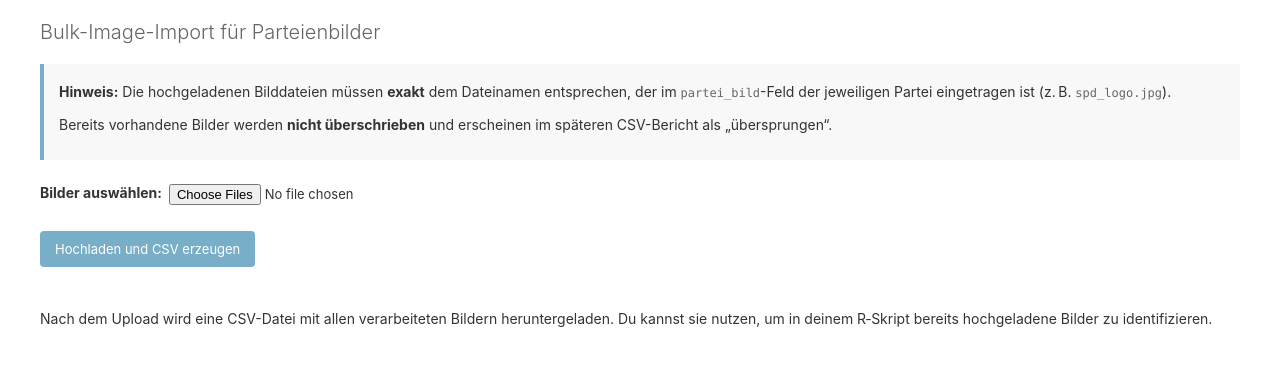
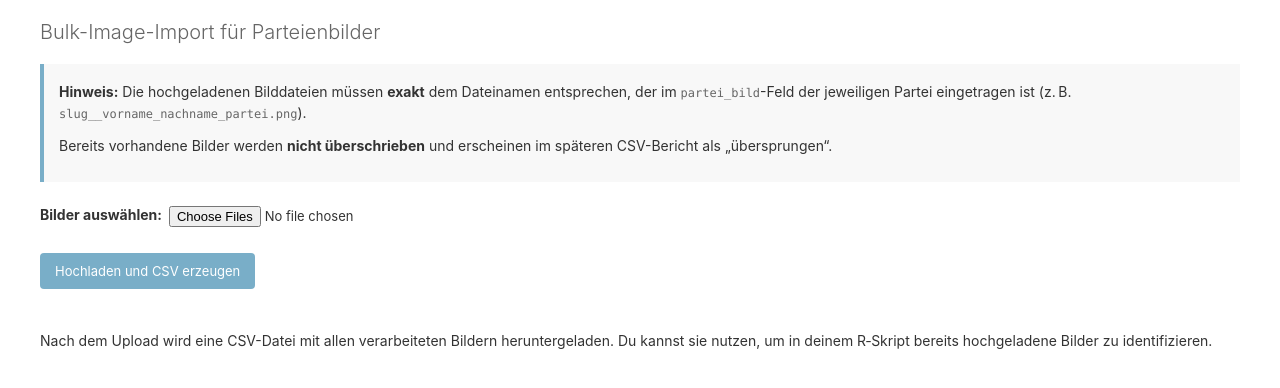
Before and after one commit to carlos-pusch/WahlrechnerZero, a Django app: page /admin/bulk-upload/ in a window 1280 px wide. Shown: the part 86-474 px from the top of the page. Run offline with Django 4.2, Linux system fonts and the light colour scheme; the visitor is signed in with stand-in values (Sample User, id 1); parts of the project's set-up code (start-up, migrations or seed data) failed here and were passed over.

Commit message:
Update bulk_upload.html

```diff
--- a/wahlrechner/wahlrechner/templates/admin/bulk_upload.html
+++ b/wahlrechner/wahlrechner/templates/admin/bulk_upload.html
@@ -8,7 +8,7 @@
   <h1>Bulk-Image-Import für Parteienbilder</h1>
   <div style="margin: 20px 0; padding: 15px; background: #f8f8f8; border-left: 4px solid #79aec8;">
     <p><strong>Hinweis:</strong> Die hochgeladenen Bilddateien müssen <strong>exakt</strong> dem Dateinamen entsprechen,
-    der im <code>partei_bild</code>-Feld der jeweiligen Partei eingetragen ist (z. B. <code>spd_logo.jpg</code>).</p>
+    der im <code>partei_bild</code>-Feld der jeweiligen Partei eingetragen ist (z. B. <code>slug__vorname_nachname_partei.png</code>).</p>
     <p>Bereits vorhandene Bilder werden <strong>nicht überschrieben</strong> und erscheinen im späteren CSV-Bericht als „übersprungen“.</p>
   </div>
 
```
